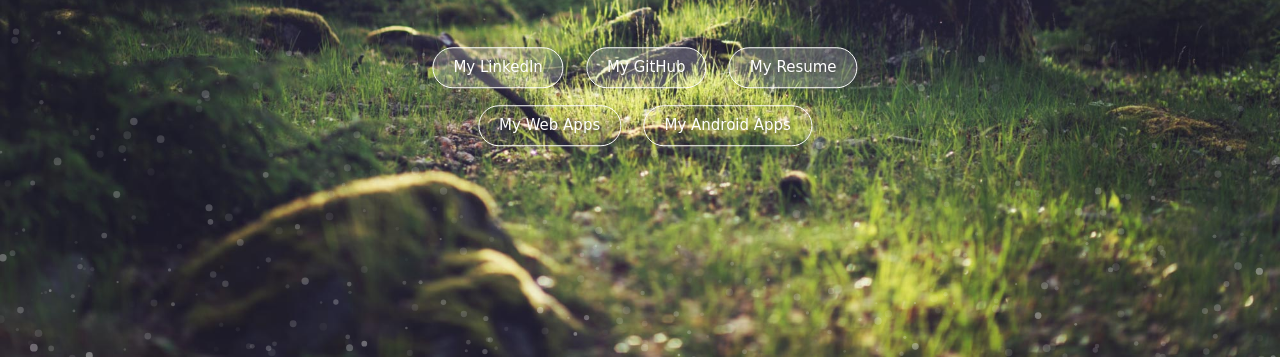
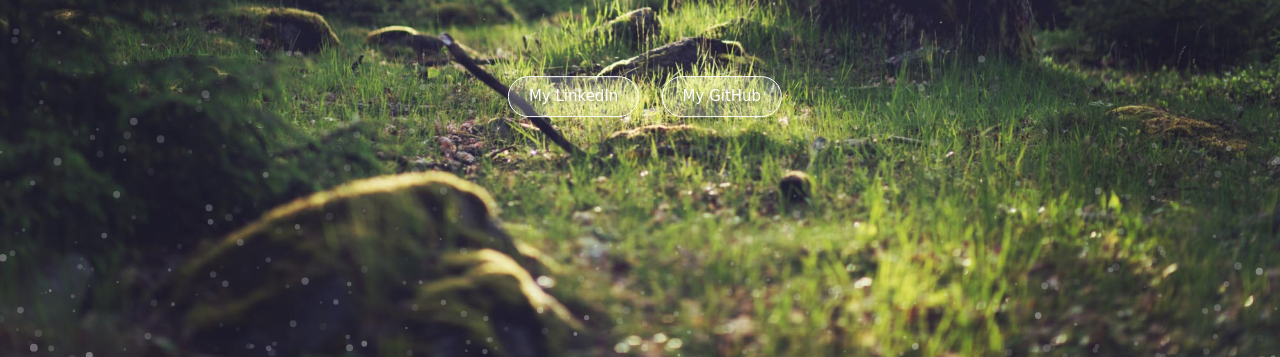
Before and after one commit to DependingOnMood/DependingOnMood, a plain HTML site: page index.html in a window 1280 px wide. Shown: the part 443-800 px from the top of the page. Drawn offline with nearby package versions, Linux system fonts and the light colour scheme; some packages are replaced by stand-ins of ours.

Commit message:
Update index.html
remove expired pages

```diff
--- a/index.html
+++ b/index.html
@@ -41,12 +41,6 @@
                     LinkedIn</a>
                 <a href="https://github.com/DependingOnMood" class="myButton" role="button" target="_blank">My
                     GitHub</a>
-                <a href="" class="myButton" role="button" target="_blank">My Resume</a>
-                <div>
-                    <a href="myWebApps.html" class="mySpecialButton" role="button">My Web Apps</a>
-                    <a href="myAndroidApps.html" class="mySpecialButton" role="button">My Android Apps</a>
-                </div>
-
             </div>
         </div>
     </div>
```
